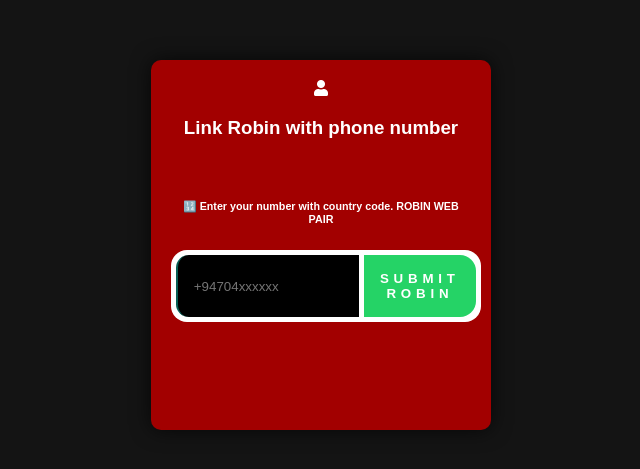
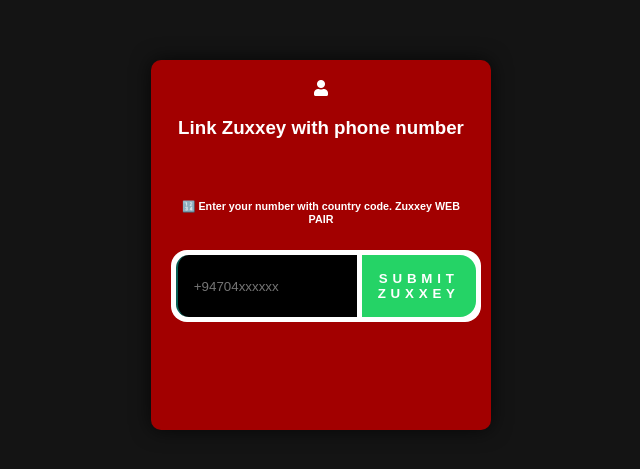
Before and after one commit to kalanabby/kalanabby, a website: page pair.html in a window 1280 px wide. Shown: the part 155-624 px from the top of the page, without its empty margins (319-959 px from the left). Drawn offline with nearby package versions, Linux system fonts and the light colour scheme.

Commit message:
Update pair.html

```diff
--- a/pair.html
+++ b/pair.html
@@ -145,12 +145,12 @@
         <div id="text">
           <i class="fa fa-user"></i>
           <p>
-            <h3 class="centered-text">Link Robin with phone number</h3>
+            <h3 class="centered-text">Link Zuxxey with phone number</h3>
             <br>
-            <h6>🔢 Enter your number with country code. ROBIN WEB PAIR</h6>
+            <h6>🔢 Enter your number with country code. Zuxxey WEB PAIR</h6>
             <div class="input-container">
               <input placeholder="+94704xxxxxx" type="number" id="number" placeholder="❗ Enter your phone number with country code, ROBIN WEB PAIR" name="">
-              <button id="submit">Submit ROBIN</button>
+              <button id="submit">Submit Zuxxey</button>
             </div>
             <!-- Add the loading spinner -->
             <div id="loading-spinner">
```
